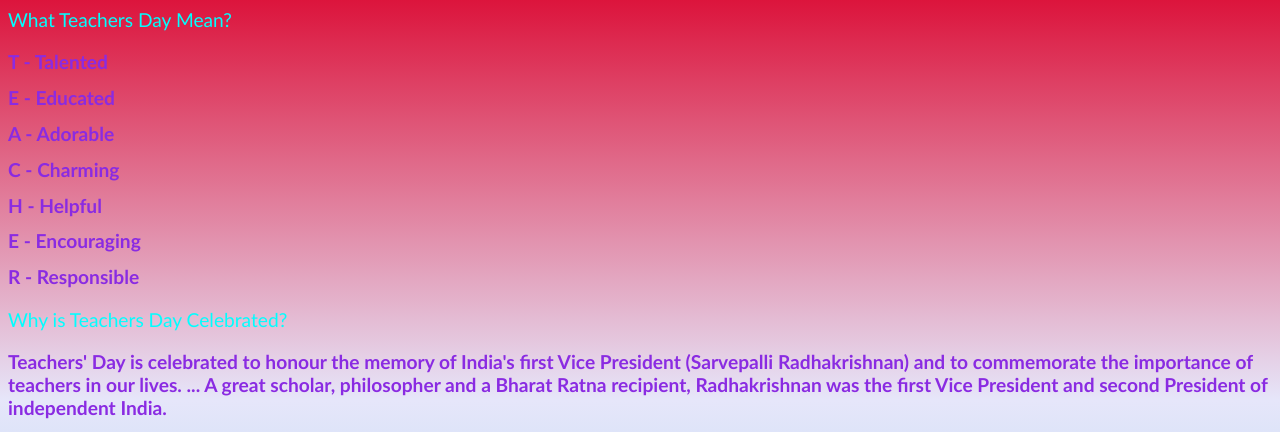
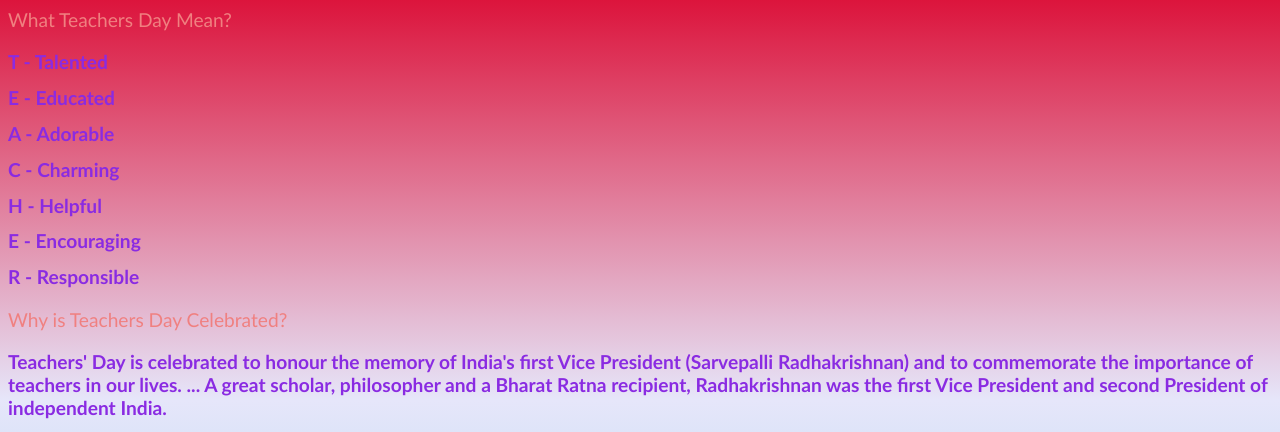
Before and after one commit to ReetiCoding/cautious-succotash, a plain HTML site: page index.html in a window 1280 px wide. Shown: the top 432 px of the page. Drawn offline with Linux system fonts and the light colour scheme.

Commit message:
Update style.css

```diff
--- a/style.css
+++ b/style.css
@@ -12,7 +12,7 @@ body{
 
     p{
     font-family: 'Trebuchet MS', 'Lucida Sans Unicode', 'Lucida Grande', 'Lucida Sans', Arial, sans-serif;
-    color:aqua;
+    color: lightcoral;
     font-size: larger;
     background-position: center;
     }
```
